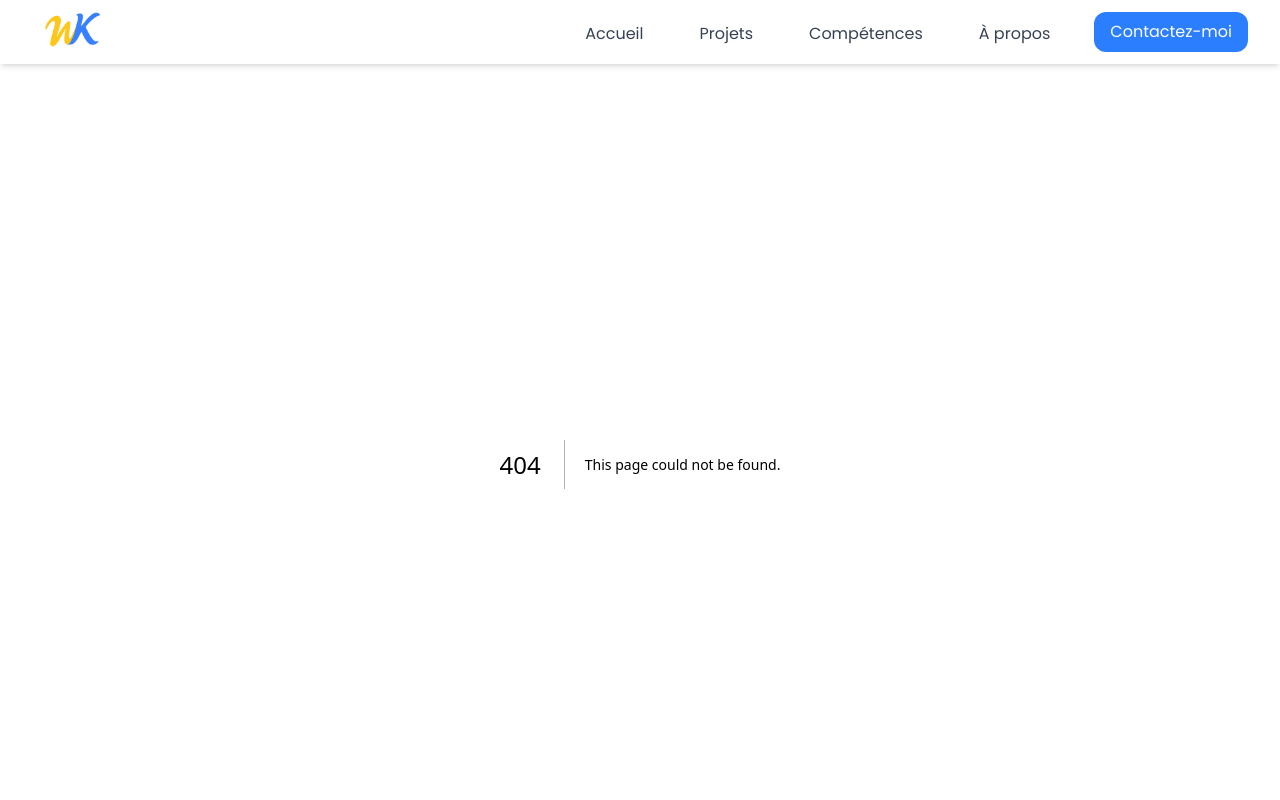
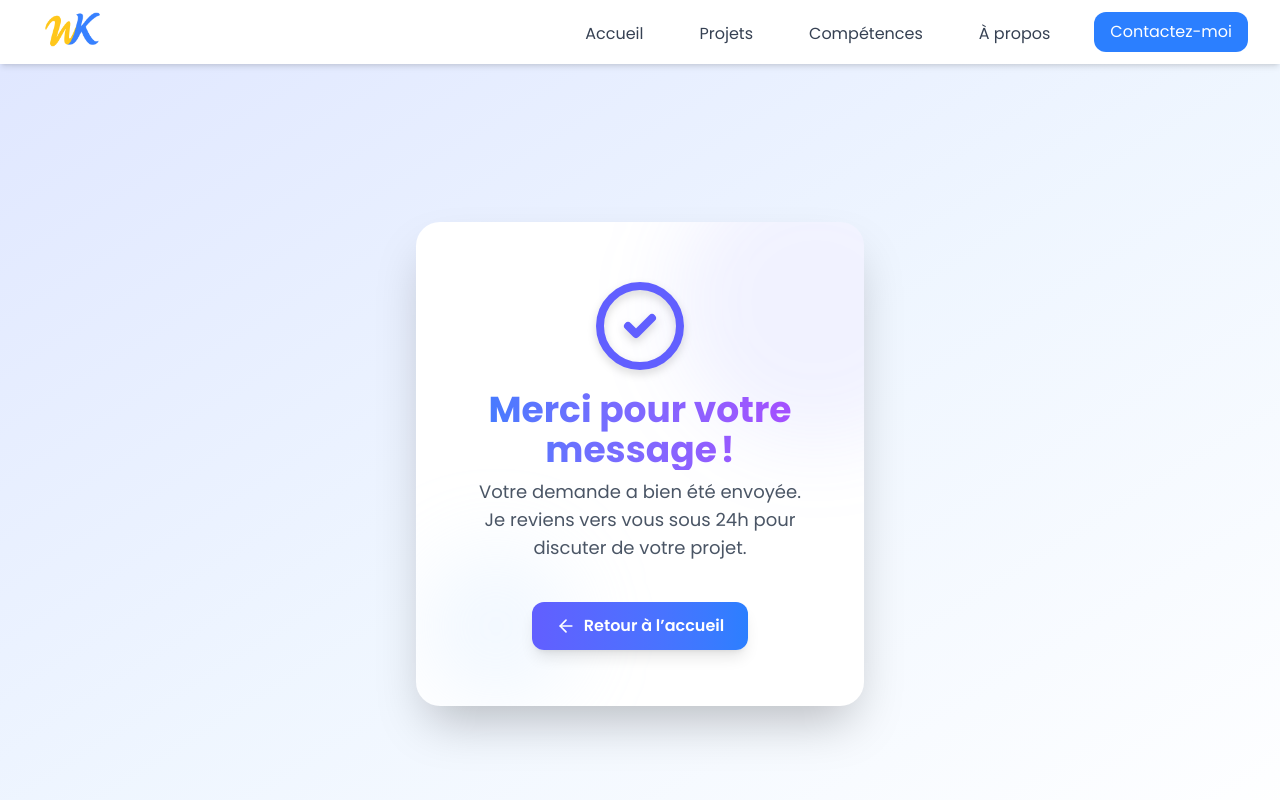
Before and after one commit to WilfriedFahim/portfolio-wilfried, a Next.js app: page /merci in a window 1280 px wide. Before the commit this address had no page. Shown: the top 800 px of the page. Built offline with nearby package versions, Linux system fonts and the light colour scheme.

Commit message:
feat: ajout de la page merci suite au formulaire envoyer

```diff
--- /dev/null
+++ b/app/merci/page.tsx
@@ -0,0 +1,54 @@
+// app/merci/page.tsx
+"use client";
+
+import Link from "next/link";
+import { CheckCircle2, ArrowLeft } from "lucide-react";
+
+export default function MerciPage() {
+    return (
+        <main className="min-h-screen flex items-center justify-center bg-gradient-to-br from-indigo-100 via-blue-50 to-white px-4 py-16">
+            <div className="max-w-md w-full mx-auto bg-white rounded-3xl shadow-2xl px-8 py-14 flex flex-col items-center relative overflow-hidden animate-fadein">
+                {/* Animation fond */}
+                <div className="absolute -top-16 -right-24 w-72 h-72 rounded-full bg-indigo-400/10 blur-2xl z-0" />
+                <div className="absolute bottom-0 left-0 w-40 h-40 bg-blue-200/20 rounded-full blur-2xl z-0" />
+
+                {/* Icône validation */}
+                <div className="relative z-10 flex flex-col items-center">
+                    <CheckCircle2 className="w-24 h-24 text-indigo-500 animate-bounce-in mb-4 drop-shadow-lg" />
+                    <h1 className="text-3xl md:text-4xl font-extrabold bg-gradient-to-r from-blue-500 to-purple-500 bg-clip-text text-transparent text-center mb-2">
+                        Merci pour votre message !
+                    </h1>
+                    <p className="text-gray-600 text-lg text-center mb-6">
+                        Votre demande a bien été envoyée.<br />
+                        Je reviens vers vous sous 24h pour discuter de votre projet.
+                    </p>
+                    <Link
+                        href="/"
+                        className="inline-flex items-center gap-2 px-6 py-3 rounded-xl bg-gradient-to-r from-indigo-500 to-blue-500 text-white font-semibold shadow-lg hover:from-indigo-600 hover:to-blue-600 transition mt-4"
+                    >
+                        <ArrowLeft className="w-5 h-5" /> Retour à l’accueil
+                    </Link>
+                </div>
+
+                {/* Animations */}
+                <style>{`
+          @keyframes bounce-in {
+            0% { transform: scale(0.8); opacity: 0; }
+            60% { transform: scale(1.1); opacity: 1; }
+            100% { transform: scale(1); }
+          }
+          .animate-bounce-in {
+            animation: bounce-in 0.7s cubic-bezier(.68,-0.55,.27,1.55) both;
+          }
+          @keyframes fadein {
+            from { opacity: 0; transform: translateY(20px);}
+            to   { opacity: 1; transform: translateY(0);}
+          }
+          .animate-fadein {
+            animation: fadein 0.8s ease;
+          }
+        `}</style>
+            </div>
+        </main>
+    );
+}
```
